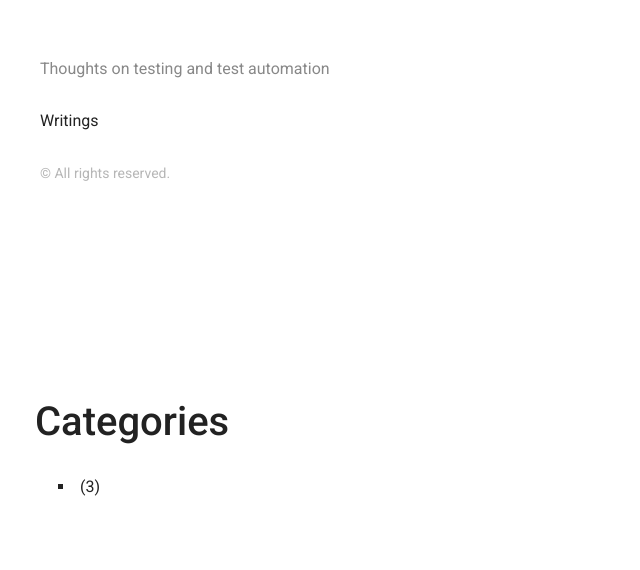
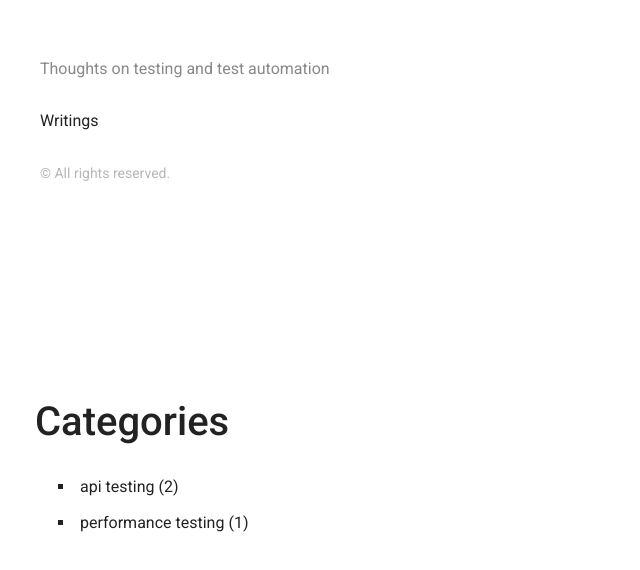
Before and after one commit to ludeknovy/ludeknovy.github.io, a Gatsby site: page /categories in a window 1280 px wide. Shown: the whole page, without its empty margins (0-640 px from the left). Built offline with nearby package versions, Linux system fonts and the light colour scheme; Gatsby itself is replaced by a stand-in of ours; some packages are replaced by stand-ins of ours.

Commit message:
category added

```diff
--- a/src/pages/articles/2020-05-15---Custom-status-code-matcher/index.md
+++ b/src/pages/articles/2020-05-15---Custom-status-code-matcher/index.md
@@ -4,7 +4,7 @@ date: "2020-05-15T02:46:37.121Z"
 layout: post
 draft: false
 path: "/blog/custom-status-code-matcher/"
-category: ""
+category: "api testing"
 tags:
   - "api testing"
   - "python"
--- a/src/pages/articles/2020-06-02---Custom-matcher/index.md
+++ b/src/pages/articles/2020-06-02---Custom-matcher/index.md
@@ -4,7 +4,7 @@ date: "2020-06-02T02:46:37.121Z"
 layout: post
 draft: false
 path: "/blog/custom-matcher-for-api-definition/"
-category: ""
+category: "api testing"
 tags:
   - "api testing"
   - "python"
--- a/src/pages/articles/2020-08-31---KPI-Validation-with-Locust/index.md
+++ b/src/pages/articles/2020-08-31---KPI-Validation-with-Locust/index.md
@@ -4,7 +4,7 @@ date: "2020-08-31T02:46:37.121Z"
 layout: post
 draft: false
 path: "/blog/kpi-validation-with-locust/"
-category: ""
+category: "performance testing"
 tags:
   - "locust.io"
   - "performance testing"
```
